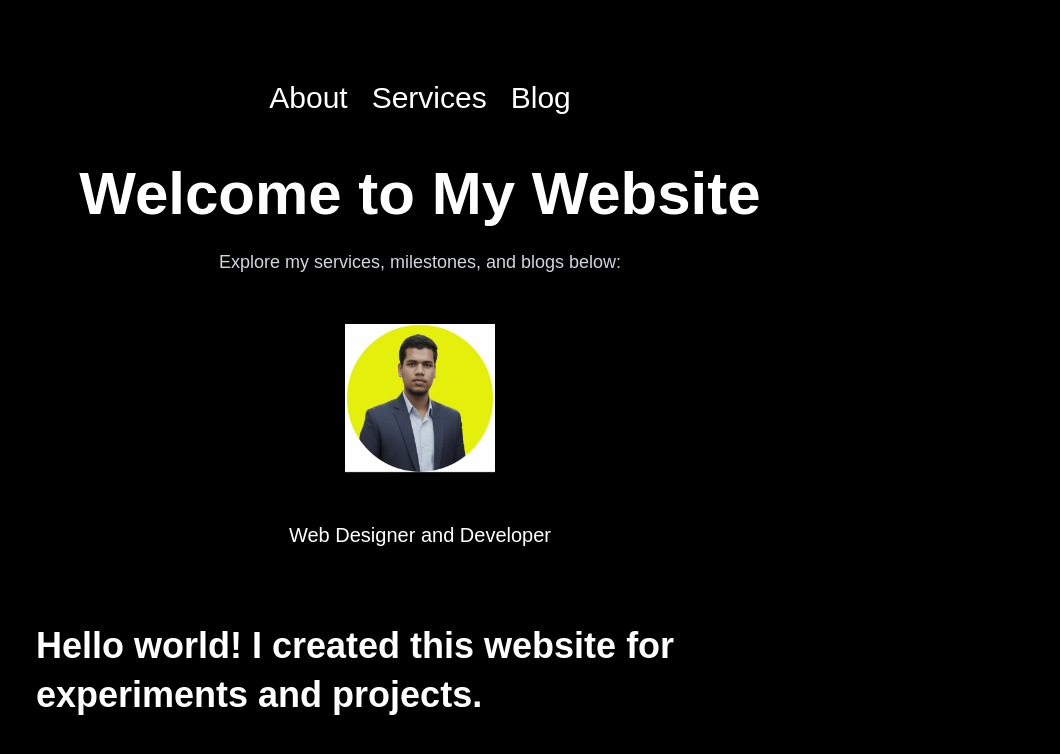
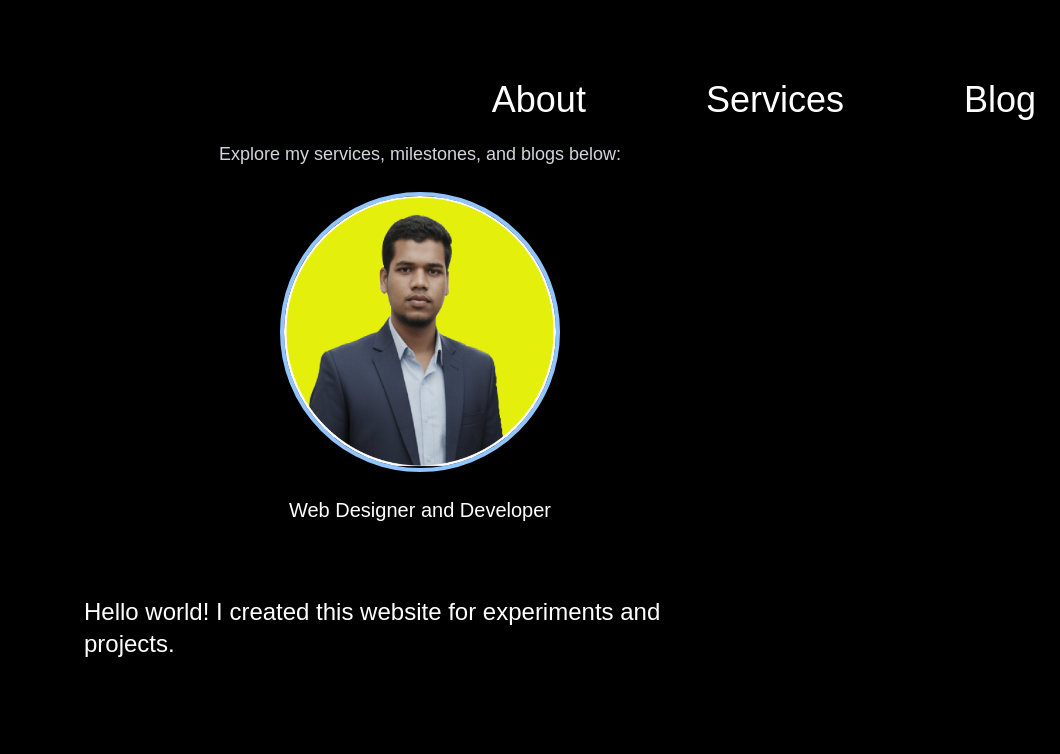
Before and after one commit to abdulmalekjillhazz/nextjs-project, a Next.js app: page / in a window 1280 px wide. Shown: the top 754 px of the page, without its empty margins (220-1280 px from the left). Built offline with nearby package versions, Linux system fonts and the light colour scheme.

Commit message:
something is change

```diff
--- a/app/page.js
+++ b/app/page.js
@@ -5,51 +5,37 @@ export default function Home() {
   return (
     <main className="min-h-screen bg-black text-white flex flex-col items-center justify-center px-6">
       {/* Navigation */}
-      <nav className="flex flex-wrap gap-6 text-lg font-medium mb-12">
-        <Link
-          href="/about"
-          className=" text-3xl no-underline text-white hover:text-gray-400 transition duration-200"
-        >
-          About
-        </Link>
-        <Link
-          href="/services"
-          className="no-underline text-white hover:text-gray-200 transition duration-200 text-3xl"
-        >
-          Services
-        </Link>
-        <Link
-          href="/blog"
-          className="no-underline text-white hover:text-gray-400 text-3xl transition duration-200"
-        >
-          Blog
-        </Link>
-      </nav>
+      <nav className ="absolute top-20 right-6 flex gap-30 text-4xl font-medium">
+  <Link href="/about" className ="no-underline text-white hover:text-gray-400 transition duration-200">About</Link>
+  <Link href="/services" className ="no-underline text-white hover:text-gray-400 transition duration-200">Services</Link>
+  <Link href="/blog" className ="no-underline text-white hover:text-gray-400 transition duration-200">Blog</Link>
+</nav>
+
 
       {/* Hero Section */}
       <section className="text-center flex flex-col items-center gap-6">
-        <h1 className="text-4xl md:text-6xl font-bold">Welcome to My Website</h1>
+
         <p className="text-gray-300 md:text-lg">
           Explore my services, milestones, and blogs below:
         </p>
 
         {/* Profile Image */}
-        <div className="py-6">
-          <Image
+        <div>
+          <Image  className =" w-70 h-70 rounded-full object-cover border-4  border-blue-300"
             src="/profile.png"
             alt="Profile Image"
-            width={150}
-            height={150}
-          />
+            width={500}
+            height={500}
+            />
         </div>
 
         <p className="text-white text-lg md:text-xl">Web Designer and Developer</p>
 
         {/* Additional Info Section */}
-        <div className="flex flex-col items-center gap-6 text-center sm:items-start sm:text-left max-w-3xl mt-12">
-          <h2 className="text-2xl md:text-4xl font-semibold leading-snug">
+        <div className="flex flex-col items-center gap-6 text-center sm:items-start sm:text-left max-w-2xl mt-12">
+          <p className=" text-2xl">
             Hello world! I created this website for experiments and projects.
-          </h2>
+          </p>
         </div>
       </section>
     </main>
```
